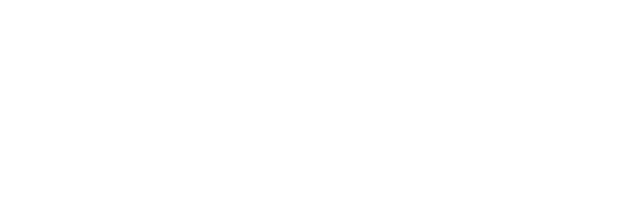
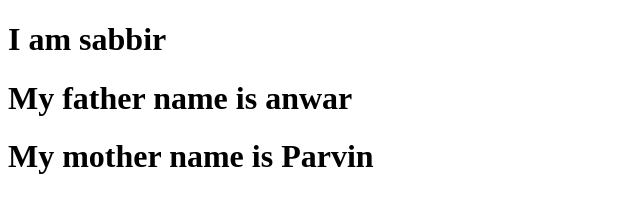
Before and after one commit to sabbirhero4/reset-second-repo, a plain HTML site: page index.html in a window 1280 px wide. Shown: the whole page, without its empty margins (0-640 px from the left). Drawn offline with Linux system fonts and the light colour scheme.

Commit message:
added header

```diff
--- a/index.html
+++ b/index.html
@@ -7,6 +7,8 @@
     <title>My second github</title>
 </head>
 <body>
-
+    <h1>I am sabbir</h1>
+    <h1>My father name is anwar</h1>
+    <h1>My mother name is Parvin</h1>
 </body>
 </html>
```
